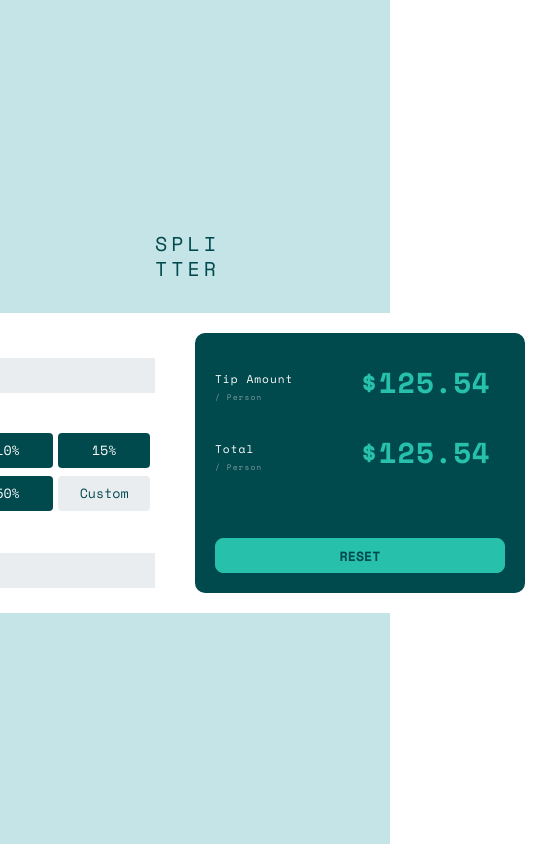
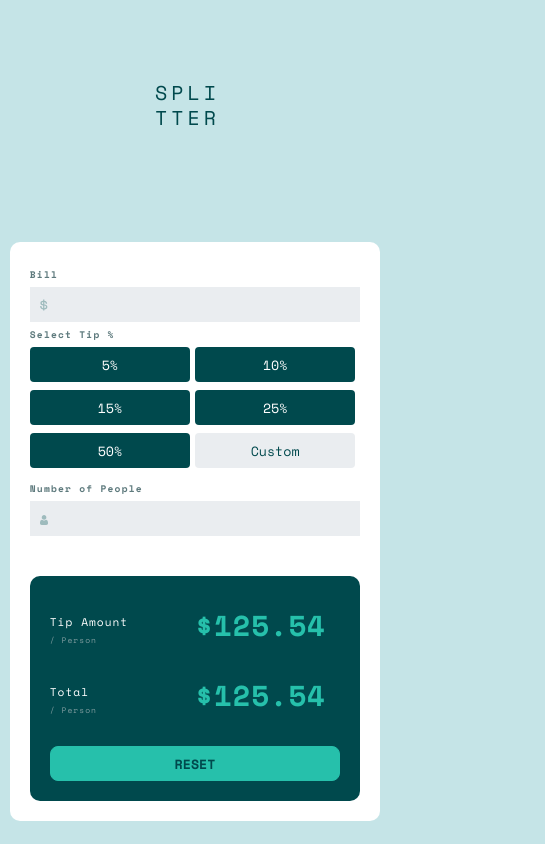
Before and after one commit to ogzhnsfgl/Splitter-App, a plain HTML site: page index.html in a window 390 px wide. Shown: the whole page, 545 px wide, since content can reach past the window. Drawn offline with nearby package versions, Linux system fonts and the light colour scheme.

Commit message:
Responsive UI added.

```diff
--- a/_variables.scss
+++ b/_variables.scss
@@ -10,3 +10,20 @@ $white: hsl(0, 0%, 100%);
 $font-size: 24p;
 
 $border-radius: 10px;
+
+$breakpoints: (
+  phone: 768px,
+  desktop: 1024px,
+) !default;
+
+@mixin mq($width, $type: min) {
+  @if map_has_key($breakpoints, $width) {
+    $width: map_get($breakpoints, $width);
+    @if $type == max {
+      $width: $width - 1px;
+    }
+    @media only screen and (#{$type}-width: $width) {
+      @content;
+    }
+  }
+}
--- a/index.html
+++ b/index.html
@@ -2,7 +2,10 @@
 <html lang="en">
   <head>
     <meta charset="UTF-8" />
-    <meta name="viewport" content="width=device-width, initial-scale=1.0" />
+    <meta
+      name="viewport"
+      content="width=device-width, initial-scale = 1.0,maximum-scale=1.0, user-scalable=no"
+    />
     <!-- displays site properly based on user's device -->
     <style>
       @import url("https://fonts.googleapis.com/css2?family=Space+Mono:wght@400;700&display=swap");
--- a/style.scss
+++ b/style.scss
@@ -1,4 +1,8 @@
 @import "variables";
+
+:root {
+  background-color: $bg-color;
+}
 
 * {
   font-family: "Space Mono", monospace;
@@ -13,8 +17,8 @@
   word-wrap: break-word;
   width: 80px;
   letter-spacing: 4px;
-
   line-height: 25px;
+  margin: 5rem 0;
 }
 
 .main-container {
@@ -22,18 +26,24 @@
   flex-direction: column;
   align-items: center;
   justify-content: center;
-  height: 100vh;
-  background-color: $bg-color;
+  height: 100%;
+
   .card-component {
     margin-top: 2rem;
-    width: 700px;
-    max-width: 900px;
+    width: 100%;
+    max-width: 700px;
     height: 300px;
     border-radius: $border-radius;
     display: flex;
     background: $white;
     & > * {
       padding: 20px;
+    }
+
+    @include mq(phone, max) {
+      flex-direction: column;
+      width: 95vw;
+      height: 100%;
     }
   }
 }
@@ -81,6 +91,10 @@
       flex-basis: 80px;
       margin: 0 5px 8px 0;
       height: 35px;
+      @include mq(phone, max) {
+        flex-basis: 45%;
+        margin: 0 5px 8px 0;
+      }
 
       align-self: center;
       justify-self: center;
@@ -154,7 +168,13 @@ label {
   margin: 20px;
   border-radius: $border-radius;
   flex-direction: column;
+  align-items: baseline;
+  justify-content: space-around;
 
+  @include mq(phone, max) {
+    flex-direction: column;
+    max-height: 250px;
+  }
   & .row {
     display: flex;
     align-items: flex-end;
@@ -183,9 +203,12 @@ label {
     }
   }
   & button {
-    position: absolute;
-    bottom: 20px;
-    width: 290px;
+    align-self: flex-end;
+    padding: 0 10px;
+    margin-top: 10px;
+    text-align: center;
+
+    width: 100%;
     background-color: $strong-color;
     border: 1px solid $strong-color;
     border-radius: 8px;
```
Also changed, not shown: css/style.css, 2 other files.
